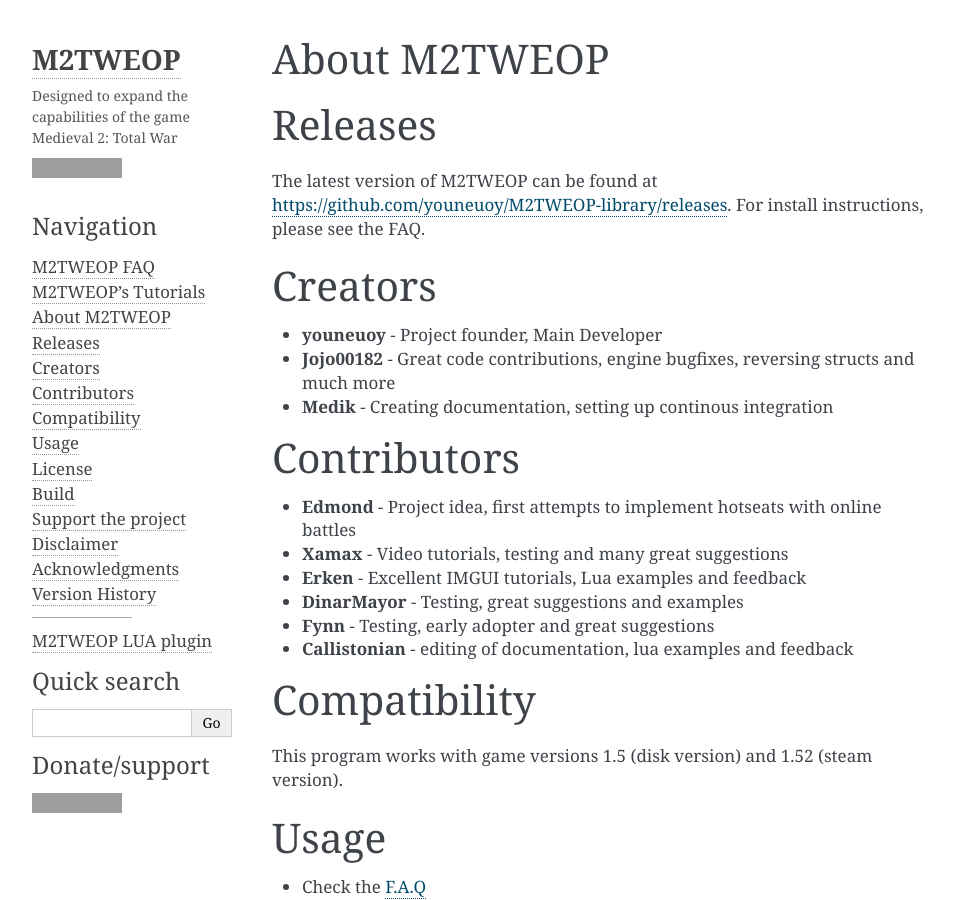
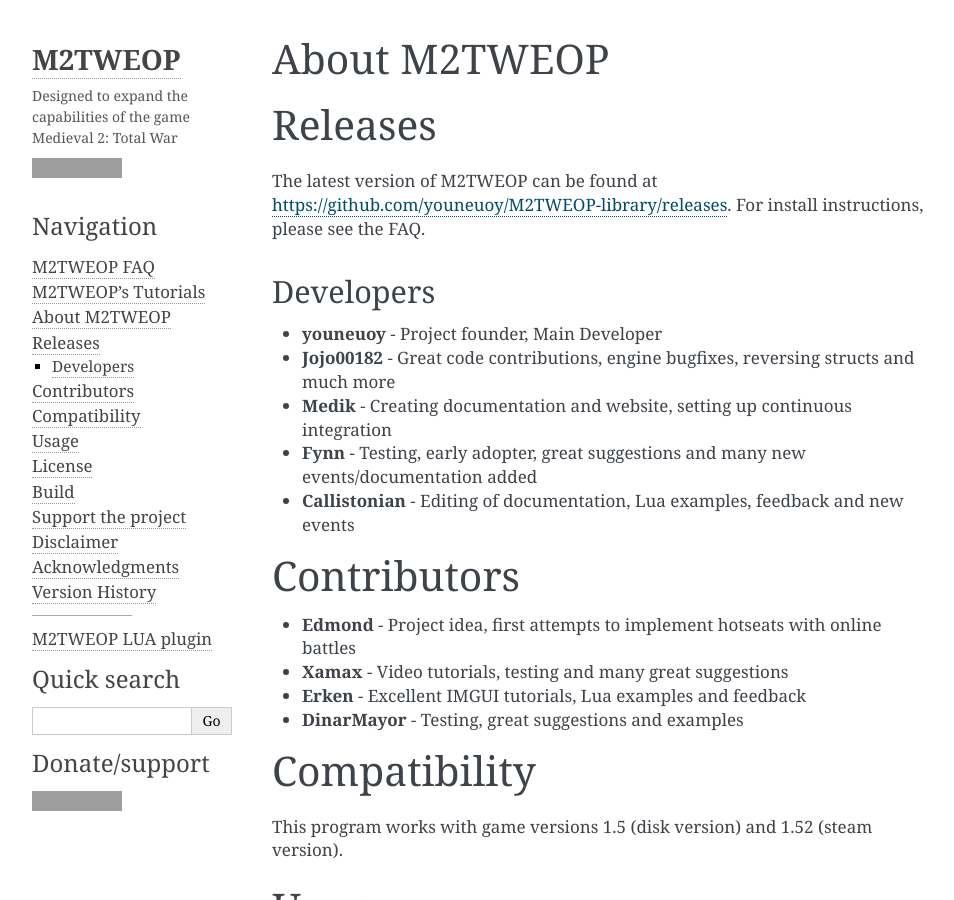
Before and after one commit to youneuoy/M2TWEOP-library, a Sphinx documentation site: the page built from documentationGenerator/EOPDocs/source/M2TWEOP.md, in a window 1280 px wide and 900 px high, cut to the strip 0-900 px from the top of the window. Shown: the whole strip, without its empty margins (148-1102 px from the left). Built offline with Sphinx 7.4.7, drawn with Linux system fonts in a browser that asks for light colours; grey boxes are pictures that could not be loaded.

```diff
--- a/documentationGenerator/EOPDocs/source/M2TWEOP.md
+++ b/documentationGenerator/EOPDocs/source/M2TWEOP.md
@@ -3,18 +3,18 @@
 ## Releases
 The latest version of M2TWEOP can be found at https://github.com/youneuoy/M2TWEOP-library/releases. For install instructions, please see the FAQ.
 
-## Creators
+### Developers
 * **youneuoy** - Project founder, Main Developer
 * **Jojo00182** - Great code contributions, engine bugfixes, reversing structs and much more
-* **Medik** - Creating documentation, setting up continous integration
+* **Medik** - Creating documentation and website, setting up continuous integration
+* **Fynn** - Testing, early adopter, great suggestions and many new events/documentation added
+* **Callistonian** - Editing of documentation, Lua examples, feedback and new events
 
 ## Contributors
 * **Edmond** - Project idea, first attempts to implement hotseats with online battles
 * **Xamax** - Video tutorials, testing and many great suggestions
 * **Erken** - Excellent IMGUI tutorials, Lua examples and feedback
 * **DinarMayor** - Testing, great suggestions and examples
-* **Fynn** - Testing, early adopter and great suggestions
-* **Callistonian** - editing of documentation, lua examples and feedback
 
 ## Compatibility
 This program works with game versions 1.5 (disk version) and 1.52 (steam version).
```
Also changed, not shown: README.md (+4 -4 lines), 1 other file.
